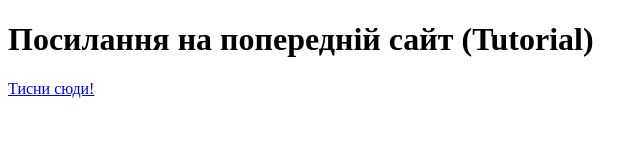
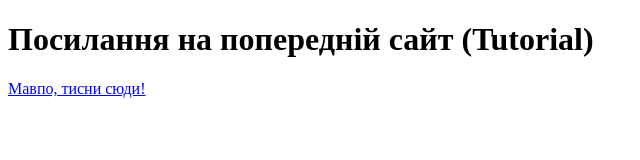
Before and after one commit to Oleh-Orlovskyi/Training, a plain HTML site: page index.html in a window 1280 px wide. Shown: the full height of the page, 0-640 px from the left. Drawn offline with Linux system fonts and the light colour scheme.

Commit message:
Звертання до Лесі

```diff
--- a/index.html
+++ b/index.html
@@ -8,6 +8,6 @@
 </head>
 <body>
     <h1>Посилання на попередній сайт (Tutorial)</h1>
-    <a href="https://oleh-orlovskyi.github.io/Tutorial/">Тисни сюди!</a>
+    <a href="https://oleh-orlovskyi.github.io/Tutorial/">Мавпо, тисни сюди!</a>
 </body>
 </html>
```
